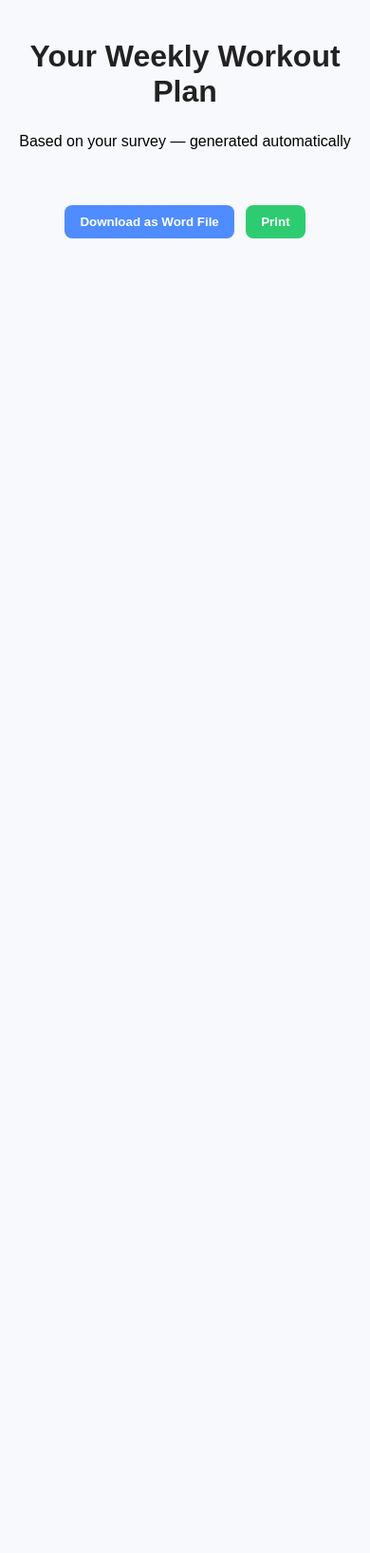
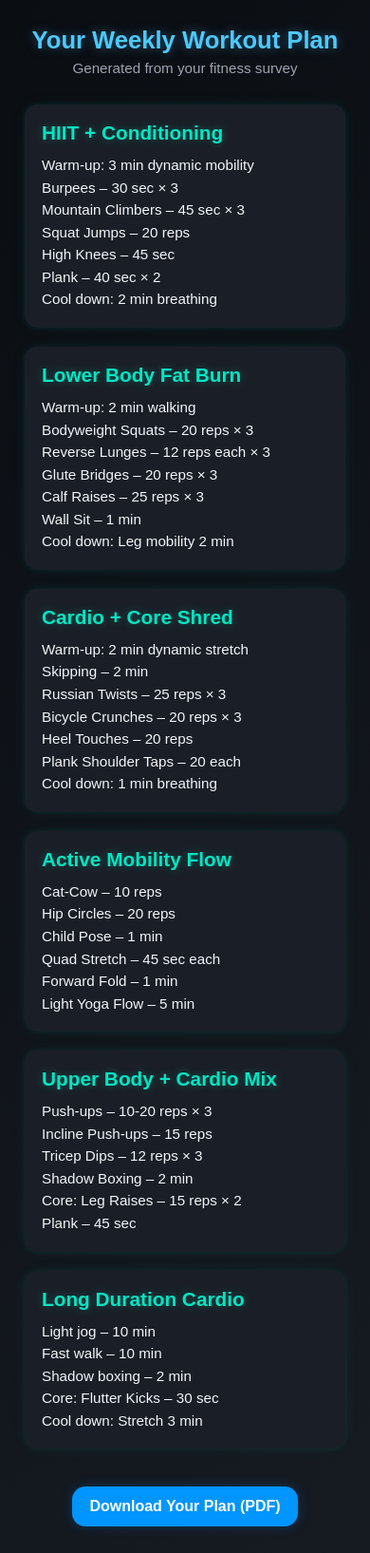
Before and after one commit to AyushVerma2004/Minor_Project_MCA1st_Sem, a website: page Project/plan.html in a window 390 px wide. Shown: the whole page at 95% size. Before the commit the page ends 844 px from the top, so only its background shows below. Drawn offline with nearby package versions, Linux system fonts and the light colour scheme.

Commit message:
Login redirected to homepage workout improved

```diff
--- a/Project/Firebase.js
+++ b/Project/Firebase.js
@@ -84,7 +84,7 @@ window.login = async function () {
   try {
     await signInWithEmailAndPassword(auth, email, password);
     alert("Login Successful!");
-    window.location.href = "index.html";
+    window.location.href = "homepage.html";
   } catch (error) {
     alert("Login Failed: " + error.code + " - " + error.message);
   }
@@ -111,7 +111,7 @@ window.googleLogin = async function () {
     );
 
     alert("Welcome " + user.displayName + "!");
-    window.location.href = "index.html"; // Redirect after success
+    window.location.href = "homepage.html"; // Redirect after success
 
   } catch (error) {
     alert("Google Sign-in Failed: " + error.message);
--- a/Project/Plan.js
+++ b/Project/Plan.js
@@ -1,7 +1,6 @@
 // -------------------------
-// 0. PROGRESS BAR — UPDATES AS USER COMPLETES FIELDSETS
+// PROGRESS BAR
 // -------------------------
-
 const steps = document.querySelectorAll("fieldset");
 const progressBar = document.getElementById("progressBar");
 
@@ -9,7 +8,7 @@ let currentStep = 0;
 
 function updateProgress() {
   const percent = ((currentStep + 1) / steps.length) * 100;
-  progressBar.style.width = percent + "%";
+  if (progressBar) progressBar.style.width = percent + "%";
 }
 
 steps.forEach((fs, i) => {
@@ -20,49 +19,45 @@ steps.forEach((fs, i) => {
 });
 
 // -------------------------
-// Checkbox GLOW effect
+// CHECKBOX GLOW EFFECT
 // -------------------------
 document.querySelectorAll("input[type='checkbox']").forEach(cb => {
   cb.addEventListener("change", () => {
-    if (cb.checked) {
-      cb.parentElement.style.boxShadow = "0 0 10px #0b84ff";
-    } else {
-      cb.parentElement.style.boxShadow = "none";
-    }
+    cb.parentElement.style.boxShadow = cb.checked
+      ? "0 0 10px #0b84ff"
+      : "none";
   });
 });
 
 // -------------------------
-// Fieldset ANIMATION on change
+// FIELDSET ANIMATION
 // -------------------------
 steps.forEach(fs => {
   fs.addEventListener("change", () => {
     fs.style.animation = "pulse 0.4s ease";
-    setTimeout(() => fs.style.animation = "", 400);
+    setTimeout(() => (fs.style.animation = ""), 400);
   });
 });
 
-// Add animation style
+// Animation style
 const style = document.createElement("style");
 style.innerHTML = `
 @keyframes pulse {
   0% { transform: scale(1); }
   50% { transform: scale(1.02); }
   100% { transform: scale(1); }
-}
-`;
+}`;
 document.head.appendChild(style);
-
 
 // -------------------------
 // SUCCESS ANIMATION + REDIRECT
 // -------------------------
 const form = document.getElementById("surveyForm");
 
+if (form) {
   form.addEventListener("submit", (e) => {
     e.preventDefault();
 
-  // Success animation box
     const success = document.createElement("div");
     success.innerHTML = "✔ Plan Created Successfully!";
     success.className = "successAnimation";
@@ -71,104 +66,91 @@ form.addEventListener("submit", (e) => {
     success.style.opacity = "1";
     success.style.transform = "scale(1)";
 
-  setTimeout(() => {
-    form.submit(); // actually go to next page
-  }, 1200);
+    setTimeout(() => form.submit(), 1200);
   });
-
+}
 
 // -------------------------
-//  YOUR ORIGINAL WORKOUT PLAN JS
+// GET USER INPUT
 // -------------------------
-
-// Read survey data from URL
 const params = new URLSearchParams(window.location.search);
 const goal = params.get("goal");
 const fitness = params.get("fitness_level");
 const days = params.getAll("days");
 
-// DOM container
 const container = document.getElementById("workoutGrid");
-
 
 // -------------------------
 // WORKOUT DATABASE
 // -------------------------
-
-const WORKOUTS = {
+const DB = {
   "Lose weight": [
     {
-      title: "Full Body HIIT + Cardio",
+      title: "HIIT + Conditioning",
       exercises: [
-        "Warm-up: 3 min jogging in place",
-        "Jumping Jacks – 40 sec",
-        "Mountain Climbers – 40 sec",
-        "Burpees – 30 sec",
+        "Warm-up: 3 min dynamic mobility",
+        "Burpees – 30 sec × 3",
+        "Mountain Climbers – 45 sec × 3",
+        "Squat Jumps – 20 reps",
         "High Knees – 45 sec",
-        "Bodyweight Squats – 15 reps × 3 sets",
-        "Plank – 30 sec × 3 sets",
-        "Cool down: Stretch 3 mins"
+        "Plank – 40 sec × 2",
+        "Cool down: 2 min breathing"
       ]
     },
     {
       title: "Lower Body Fat Burn",
       exercises: [
-        "Warm-up: 2 min fast walking",
-        "Squats – 15 reps × 3 sets",
-        "Lunges – 12 reps each × 3 sets",
-        "Glute Bridges – 20 reps × 3 sets",
-        "Calf Raises – 25 reps × 2 sets",
-        "Wall Sit – 45 sec",
-        "Leg Raises – 15 reps",
-        "Cool down: Hamstring stretch 1 min"
+        "Warm-up: 2 min walking",
+        "Bodyweight Squats – 20 reps × 3",
+        "Reverse Lunges – 12 reps each × 3",
+        "Glute Bridges – 20 reps × 3",
+        "Calf Raises – 25 reps × 3",
+        "Wall Sit – 1 min",
+        "Cool down: Leg mobility 2 min"
       ]
     },
     {
       title: "Cardio + Core Shred",
       exercises: [
-        "Warm-up: Dynamic stretching 2 min",
+        "Warm-up: 2 min dynamic stretch",
         "Skipping – 2 min",
-        "Russian Twists – 20 reps × 3 sets",
-        "Bicycle Crunches – 15 reps × 3 sets",
-        "Plank Shoulder Taps – 20 reps",
-        "Side Plank – 30 sec each side",
-        "Mountain Climbers – 40 sec",
-        "Cool down: Deep breathing"
+        "Russian Twists – 25 reps × 3",
+        "Bicycle Crunches – 20 reps × 3",
+        "Heel Touches – 20 reps",
+        "Plank Shoulder Taps – 20 each",
+        "Cool down: 1 min breathing"
       ]
     },
     {
-      title: "Active Recovery",
+      title: "Active Mobility Flow",
       exercises: [
-        "Cat-Cow Mobility – 10 reps",
+        "Cat-Cow – 10 reps",
+        "Hip Circles – 20 reps",
         "Child Pose – 1 min",
-        "Hamstring Stretch – 1 min",
         "Quad Stretch – 45 sec each",
-        "Shoulder Mobility Circles – 20 reps",
-        "Light Yoga Flow – 5 minutes"
+        "Forward Fold – 1 min",
+        "Light Yoga Flow – 5 min"
       ]
     },
     {
-      title: "Upper Body + Arms",
+      title: "Upper Body + Cardio Mix",
       exercises: [
-        "Push-ups – 10/15/20 reps",
-        "Incline Push-ups – 12 reps",
-        "Tricep Dips – 15 reps × 3 sets",
-        "Pike Push-up – 10 reps",
-        "Plank – 40 sec",
-        "Crunches – 20 reps × 3 sets",
-        "Cool down: Full upper body stretch"
+        "Push-ups – 10-20 reps × 3",
+        "Incline Push-ups – 15 reps",
+        "Tricep Dips – 12 reps × 3",
+        "Shadow Boxing – 2 min",
+        "Core: Leg Raises – 15 reps × 2",
+        "Plank – 45 sec",
       ]
     },
     {
-      title: "Full Body Endurance",
+      title: "Long Duration Cardio",
       exercises: [
-        "Warm-up: 3 min walk",
-        "Squat → Burpee combo – 10 reps",
-        "Step-ups – 20 reps",
-        "Shadow Boxing – 2 min",
-        "Slow Jog – 5 mins",
+        "Light jog – 10 min",
+        "Fast walk – 10 min",
+        "Shadow boxing – 2 min",
         "Core: Flutter Kicks – 30 sec",
-        "Cool down: Stretch 3 minutes"
+        "Cool down: Stretch 3 min"
       ]
     }
   ],
@@ -177,13 +159,12 @@ const WORKOUTS = {
     {
       title: "Chest + Triceps",
       exercises: [
-        "Warm-up: Shoulder rolls + arm circles",
-        "Bench Press / Push-ups – 4×10",
+        "Warm-up: 2 min shoulder mobility",
+        "Push-ups / Bench Press – 4×10",
         "Incline Press – 3×10",
         "Chest Flys – 3×12",
-        "Dips – 3×10",
-        "Tricep Rope Pushdown – 3×12",
-        "Plank – 1 minute"
+        "Dips – 3×8-10",
+        "Tricep Rope Pushdown – 3×12"
       ]
     },
     {
@@ -194,16 +175,16 @@ const WORKOUTS = {
         "Deadlifts – 4×6",
         "Bicep Curls – 3×12",
         "Hammer Curls – 3×12",
-        "Back Extensions – 2×15"
+        "Face Pulls – 3×15"
       ]
     },
     {
-      title: "Leg Day",
+      title: "Legs + Glutes",
       exercises: [
         "Squats – 4×10",
         "Romanian Deadlift – 4×8",
         "Leg Press – 4×12",
-        "Lunges – 3×12 each leg",
+        "Lunges – 3×12 each",
         "Calf Raises – 4×20",
         "Core: Leg Raises – 3×15"
       ]
@@ -216,67 +197,77 @@ const WORKOUTS = {
         "Front Raises – 3×12",
         "Shrugs – 4×12",
         "Hanging Leg Raises – 3×10",
-        "Plank – 1 minute"
+        "Plank – 1 min"
       ]
     },
     {
-      title: "Arms Day",
+      title: "Arm Day Strength",
       exercises: [
         "Barbell Curls – 4×10",
         "Skull Crushers – 3×10",
-        "Cable Curls – 3×12",
+        "Incline Dumbbell Curls – 3×12",
         "Tricep Rope Extensions – 3×12",
         "Hammer Curls – 3×12",
-        "Close Grip Push-ups – 15 reps"
+        "Close Grip Push-ups – 12 reps"
       ]
     },
     {
       title: "Active Recovery",
       exercises: [
-        "Foam rolling – 5 min",
-        "Deep Stretch – 5 min",
-        "Light walking – 10 minutes"
+        "Foam Rolling – 5 min",
+        "Full Body Stretch – 5 min",
+        "Light Walk – 10 min"
       ]
     }
   ]
 };
 
+// -------------------------
+// INTENSITY LOGIC
+// -------------------------
+function modifyIntensity(exercises, level) {
+  return exercises.map(e => {
+    if (level === "Beginner") return e + " (Beginner)";
+    if (level === "Intermediate") return e + " (Intermediate)";
+    if (level === "Advanced") return e + " (Advanced)";
+    return e;
+  }).join("<br>");
+}
 
 // -------------------------
-// Modify intensity based on level
+// GENERATE PLAN
 // -------------------------
+const selectedPlan = DB[goal] || DB["Lose weight"];
+const totalDays = days.length > 0 ? days.length : 6;
 
-function modifyForLevel(exercises, level) {
-  if (level === "Beginner") {
-    return exercises.map(e => e + " (Beginner: slow pace, more rest)").join("<br>");
-  }
-  if (level === "Intermediate") {
-    return exercises.map(e => e + " (Intermediate: normal rest)").join("<br>");
-  }
-  if (level === "Advanced") {
-    return exercises.map(e => e + " (Advanced: reduce rest + increase reps)").join("<br>");
-  }
-  return exercises.join("<br>");
-}
-
-
-// -------------------------
-// Generate workout plan
-// -------------------------
-
-let plan = WORKOUTS[goal] || WORKOUTS["Lose weight"];
-let totalDays = days.length > 0 ? days.length : 6;
-
+if (container) {
   container.innerHTML = "";
 
   for (let i = 0; i < totalDays; i++) {
-  const day = plan[i % plan.length];
-  const workoutHTML = modifyForLevel(day.exercises, fitness);
+    const day = selectedPlan[i % selectedPlan.length];
+    const workoutHTML = modifyIntensity(day.exercises, fitness);
 
     container.innerHTML += `
-    <div class="box">
+      <div class="workout-card">
         <h3>${day.title}</h3>
         <p>${workoutHTML}</p>
       </div>
     `;
   }
+}
+
+// -------------------------
+// PDF DOWNLOAD
+// -------------------------
+document.getElementById("downloadBtn").addEventListener("click", () => {
+  const { jsPDF } = window.jspdf;
+  const pdf = new jsPDF({ unit: "pt", format: "a4" });
+
+  pdf.html(document.getElementById("planContainer"), {
+    callback: function (pdf) {
+      pdf.save("Your_Workout_Plan.pdf");
+    },
+    margin: [20, 20, 20, 20],
+    autoPaging: "text",
+  });
+});
--- a/Project/Script.js
+++ /dev/null
@@ -1,2 +0,0 @@
-console.log("Hello World")
-console.log("Hi how are you")
--- a/Project/plan.html
+++ b/Project/plan.html
@@ -4,63 +4,186 @@
   <meta charset="utf-8" />
   <meta name="viewport" content="width=device-width, initial-scale=1" />
   <title>Your Workout Plan</title>
+
   <link rel="stylesheet" href="plan.css" />
+
+  <!-- jsPDF -->
+  <script src="https://cdnjs.cloudflare.com/ajax/libs/jspdf/2.5.1/jspdf.umd.min.js"></script>
+
   <style>
-    /* small page-level tweaks so things look ok before JS runs */
-    header { text-align:center; margin:20px 0; }
-    .btn-area { text-align:center; margin:18px 0 40px; }
+    :root {
+      --bg: #0f1217;
+      --card: #1a1f27;
+      --accent: #00e6c3;
+      --primary: #0095ff;
+      --text: #f1f5f9;
+      --muted: #9ca3af;
+      --radius: 14px;
+      --max-width: 900px;
+      font-family: "Poppins", "Inter", sans-serif;
+    }
+
+    * { box-sizing: border-box; }
+    body {
+      margin: 0;
+      background: linear-gradient(135deg, #0a0d12, #161b22);
+      color: var(--text);
+      display: flex;
+      justify-content: center;
+      padding: 28px 16px;
+    }
+
+    .container {
+      width: 100%;
+      max-width: var(--max-width);
+    }
+
+    header {
+      text-align: center;
+      margin-bottom: 20px;
+    }
+
+    h1 {
+      margin: 0 0 6px;
+      font-size: 2rem;
+      color: #4cc9ff;
+      font-weight: 700;
+      text-shadow: 0 0 12px rgba(76, 201, 255, 0.4);
+    }
+
+    .subtitle {
+      color: var(--muted);
+      margin: 0;
+      font-size: 0.95rem;
+    }
+
+    #workoutGrid {
+      display: grid;
+      gap: 20px;
+      margin-top: 20px;
+    }
+
+    .workout-card {
+      background: var(--card);
+      padding: 22px;
+      border-radius: var(--radius);
+      box-shadow: 0 0 18px rgba(0, 255, 200, 0.05),
+                  0 0 6px rgba(0, 255, 200, 0.08);
+      transition: 0.3s ease;
+    }
+
+    .workout-card:hover {
+      box-shadow: 0 0 25px rgba(0,255,200,0.1),
+                  0 0 10px rgba(0,255,200,0.15);
+      transform: translateY(-3px);
+    }
+
+    .workout-card h3 {
+      margin: 0 0 10px;
+      color: var(--accent);
+      font-size: 1.3rem;
+      text-shadow: 0 0 8px rgba(0, 230, 195, 0.3);
+    }
+
+    .workout-card p {
+      margin: 0;
+      line-height: 1.55;
+      color: var(--text);
+      font-size: 0.95rem;
+    }
+
+    .btn-area {
+      text-align: center;
+      margin-top: 30px;
+    }
+
     .download-btn {
-      background:#4f8cff; color:#fff; border:none; padding:10px 16px; border-radius:8px;
-      cursor:pointer; font-weight:600;
+      background: var(--primary);
+      color: #fff;
+      border: none;
+      padding: 12px 18px;
+      border-radius: var(--radius);
+      cursor: pointer;
+      font-weight: 600;
+      font-size: 1rem;
+      transition: 0.25s ease;
+      box-shadow: 0 0 12px rgba(0,149,255,0.25);
+    }
+
+    .download-btn:hover {
+      box-shadow: 0 0 18px rgba(0,149,255,0.45);
+      transform: translateY(-2px);
+    }
+
+    @media (max-width: 600px) {
+      .workout-card { padding: 18px; }
+      h1 { font-size: 1.6rem; }
     }
   </style>
 </head>
+
 <body>
+  <div class="container">
 
-  <header>
-    <h1>Your Weekly Workout Plan</h1>
-    <p>Based on your survey — generated automatically</p>
-  </header>
+    <header>
+      <h1>Your Weekly Workout Plan</h1>
+      <p class="subtitle">Generated from your fitness survey</p>
+    </header>
 
-  <main>
-    <!-- IMPORTANT: plan.js expects an element with id="workoutGrid" -->
-    <div id="workoutGrid"></div>
+    <!-- PLAN CONTENT WRAPPER FOR PDF -->
+    <div id="planContainer">
+      <div id="workoutGrid"></div>
+    </div>
 
+    <!-- Download Button -->
     <div class="btn-area">
-      <button id="downloadBtn" class="download-btn">Download as Word File</button>
-      <button id="printBtn" class="download-btn" style="background:#2ecc71;margin-left:8px;">Print</button>
+      <button id="downloadBtn" class="download-btn">Download Your Plan (PDF)</button>
     </div>
-  </main>
 
+  </div>
 
   <script src="Plan.js"></script>
 
+  <script>
+    document.addEventListener("DOMContentLoaded", () => {
+      const downloadBtn = document.getElementById("downloadBtn");
+      const container = document.getElementById("workoutGrid");
 
-  <script>
-    // Wait until DOMContent loaded and plan.js has populated #workoutGrid
-    document.addEventListener('DOMContentLoaded', () => {
-      const downloadBtn = document.getElementById('downloadBtn');
-      const printBtn = document.getElementById('printBtn');
-      const grid = document.getElementById('workoutGrid');
+      downloadBtn.addEventListener("click", () => {
+        const { jsPDF } = window.jspdf;
+        const doc = new jsPDF({ orientation: "portrait", unit: "pt", format: "a4" });
 
-      downloadBtn.addEventListener('click', () => {
-        // get printable HTML
-        const headerHtml = '<h1>' + document.querySelector('header h1').innerText + '</h1>';
-        const content = headerHtml + grid.outerHTML;
-        const blob = new Blob(['\ufeff' + content], { type: 'application/msword' });
-        const url = URL.createObjectURL(blob);
-        const a = document.createElement('a');
-        a.href = url;
-        a.download = 'workout-plan.doc';
-        document.body.appendChild(a);
-        a.click();
-        a.remove();
-        URL.revokeObjectURL(url);
-      });
+        // Title
+        doc.setFontSize(20);
+        doc.setTextColor(0, 149, 255);
+        doc.text("Your Weekly Workout Plan", 40, 50);
 
-      // Print
-      printBtn.addEventListener('click', () => {
-        window.print();
+        // Prepare content
+        const cards = container.querySelectorAll(".workout-card");
+        let y = 80;
+
+        cards.forEach(card => {
+          const title = card.querySelector("h3").innerText;
+          const exercises = card.querySelector("p").innerText;
+
+          doc.setFontSize(14);
+          doc.setTextColor(0, 230, 195);
+          doc.text(title, 40, y);
+          y += 20;
+
+          doc.setFontSize(12);
+          doc.setTextColor(255, 255, 255);
+          const lines = doc.splitTextToSize(exercises, 500);
+          doc.text(lines, 40, y);
+          y += lines.length * 15 + 20;
+
+          if (y > 750) {
+            doc.addPage();
+            y = 50;
+          }
+        });
+
+        doc.save("Workout-Plan.pdf");
       });
     });
   </script>
```
Also changed, not shown: Project/homepage.html (added, +208 -0 lines), Project/index.html (+16 -5 lines), Project/Afterlogin.html (added). Lines whose indentation alone changed are shown as unchanged.
